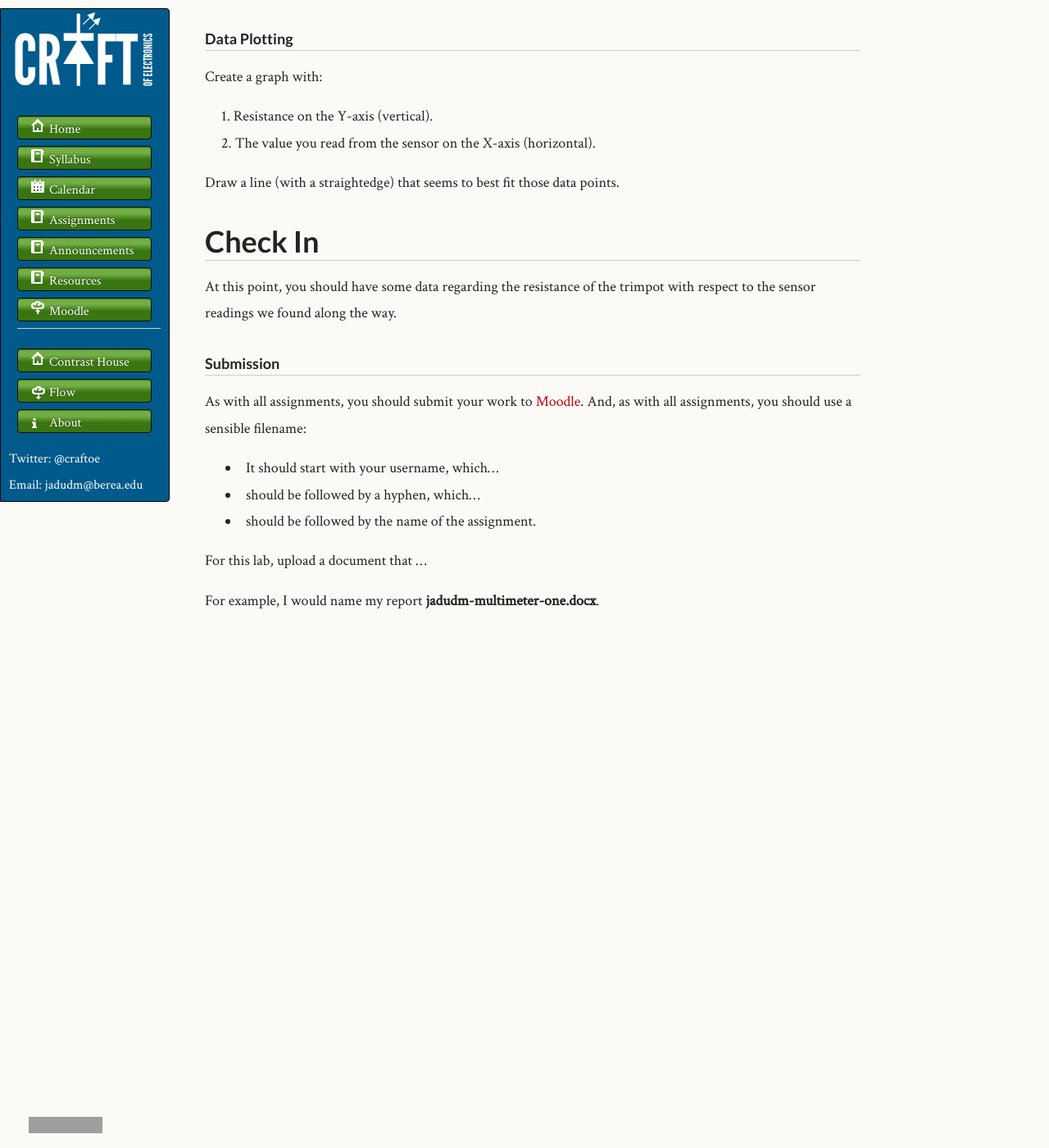
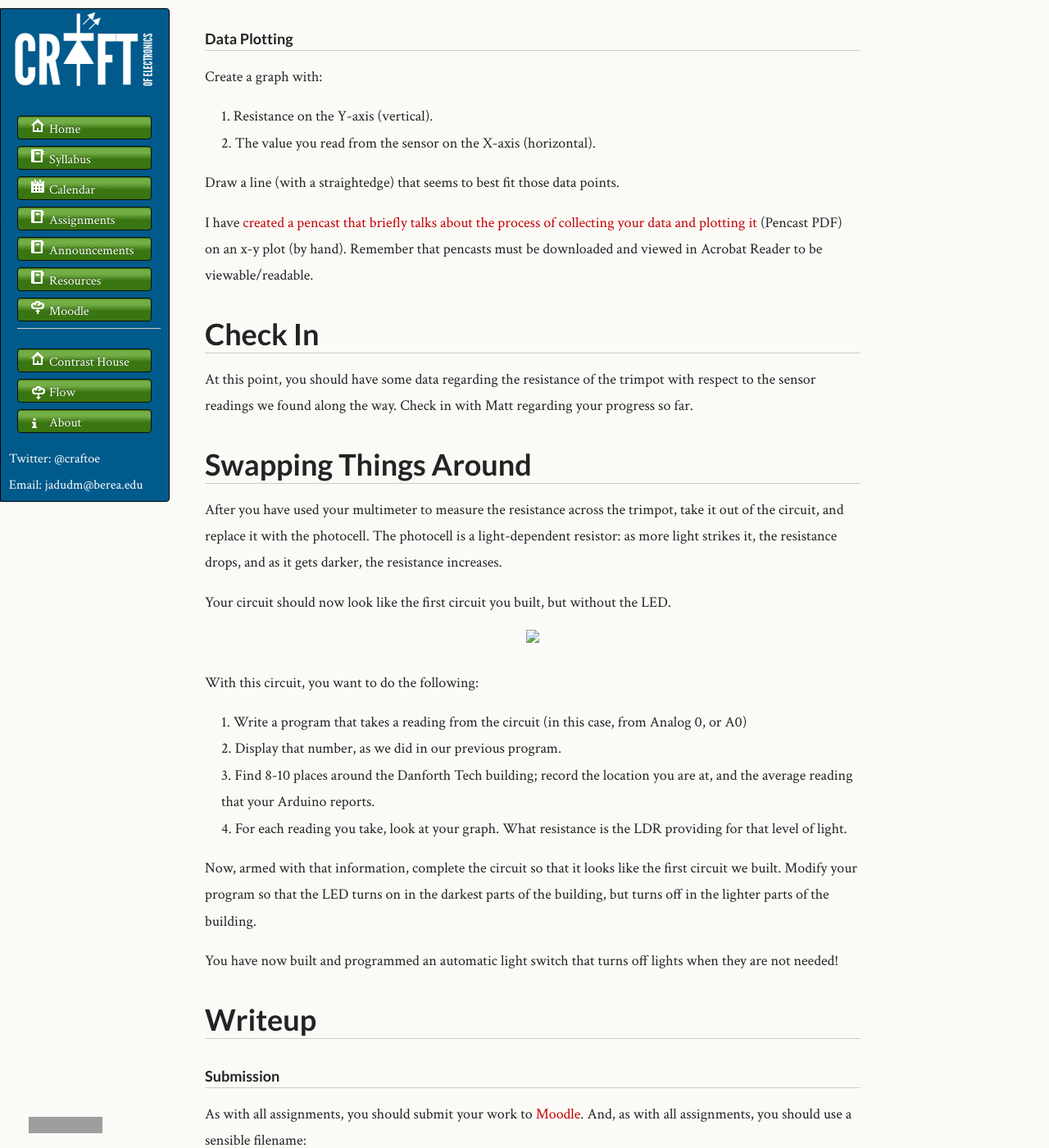
Before and after one commit to craftofelectronics/craftofelectronics.github.com, a Jekyll site: the page built from assignments/trimpots-and-multimeters.md, in a window 1280 px wide and 1400 px high, scrolled down 2225 px. Shown: the whole window at 82% size. Built offline with Jekyll 4.4.1, drawn with Linux system fonts in a browser that asks for light colours; grey boxes are pictures that could not be loaded.

Commit message:
Updates re: multimeter lab `

```diff
--- a/assignments/trimpots-and-multimeters.md
+++ b/assignments/trimpots-and-multimeters.md
@@ -89,9 +89,37 @@ Create a graph with:
 
 Draw a line (with a straightedge) that seems to best fit those data points.
 
+I have [created a pencast that briefly talks about the process of collecting your data and plotting it]({{site.url}}/downloads/20120925-multimeter-plotting-data.pdf) (Pencast PDF) on an x-y plot (by hand). Remember that pencasts must be downloaded and viewed in Acrobat Reader to be viewable/readable.
+
 # Check In
 
-At this point, you should have some data regarding the resistance of the trimpot with respect to the sensor readings we found along the way.
+At this point, you should have some data regarding the resistance of the trimpot with respect to the sensor readings we found along the way. Check in with Matt regarding your progress so far.
+
+# Swapping Things Around
+
+After you have used your multimeter to measure the resistance across the trimpot, take it out of the circuit, and replace it with the photocell. The photocell is a light-dependent resistor: as more light strikes it, the resistance drops, and as it gets darker, the resistance increases.
+
+Your circuit should now look like the first circuit you built, but without the LED.
+
+
+<div align="center">
+  <img src="multimeter-basics/ldr-breadboard.png" />
+</div>
+
+With this circuit, you want to do the following:
+
+1. Write a program that takes a reading from the circuit (in this case, from Analog 0, or A0)
+1. Display that number, as we did in our previous program.
+1. Find 8-10 places around the Danforth Tech building; record the location you are at, and the average reading that your Arduino reports.
+1. For each reading you take, look at your graph. What resistance is the LDR providing for that level of light.
+
+Now, armed with that information, complete the circuit so that it looks like the first circuit we built. Modify your program so that the LED turns on in the darkest parts of the building, but turns off in the lighter parts of the building.
+
+You have now built and programmed an automatic light switch that turns off lights when they are not needed!
+
+# Writeup
+
+
 
 ### Submission
 
```
Also changed, not shown: cal/w05.md (+1 -1 lines), syllabus.md (+16 -13 lines), assignments/multimeter-basics/ldr-breadboard.png (added), 1 other file.
